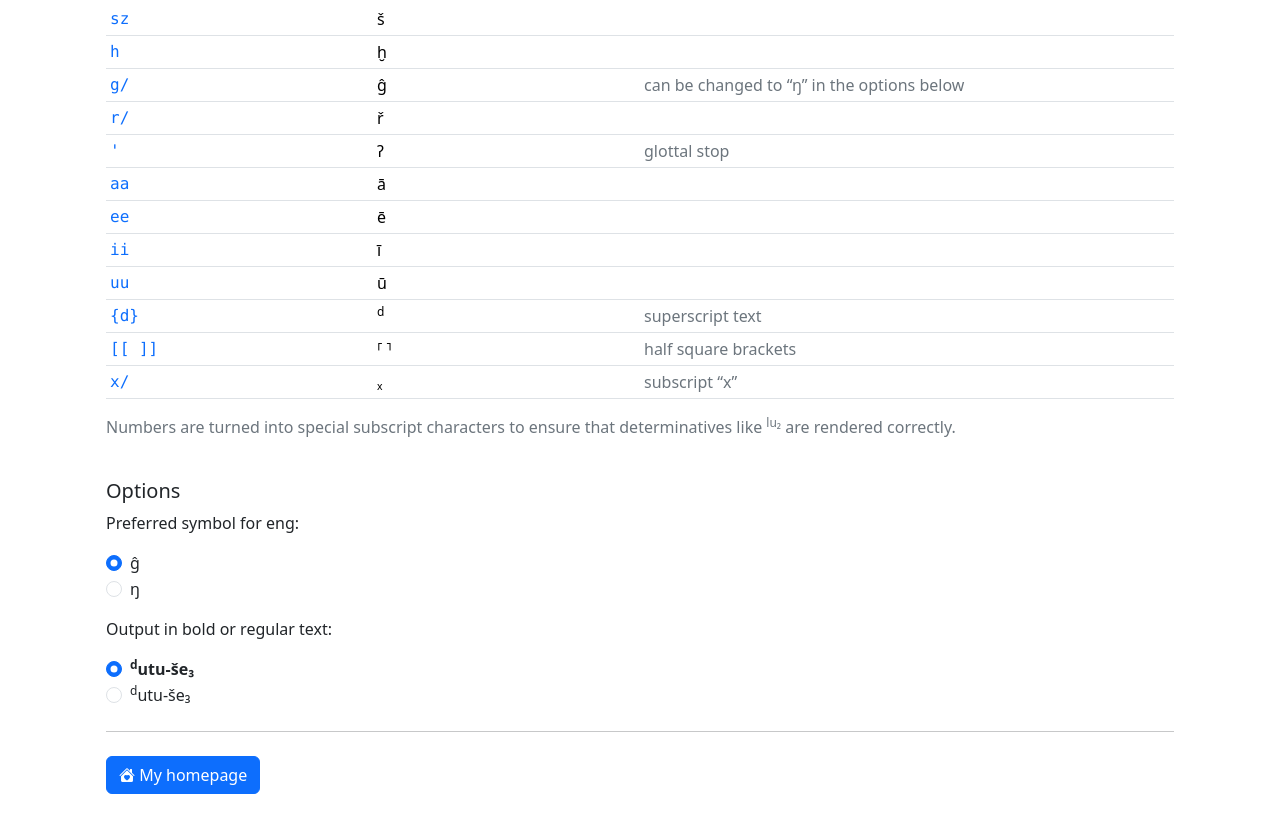
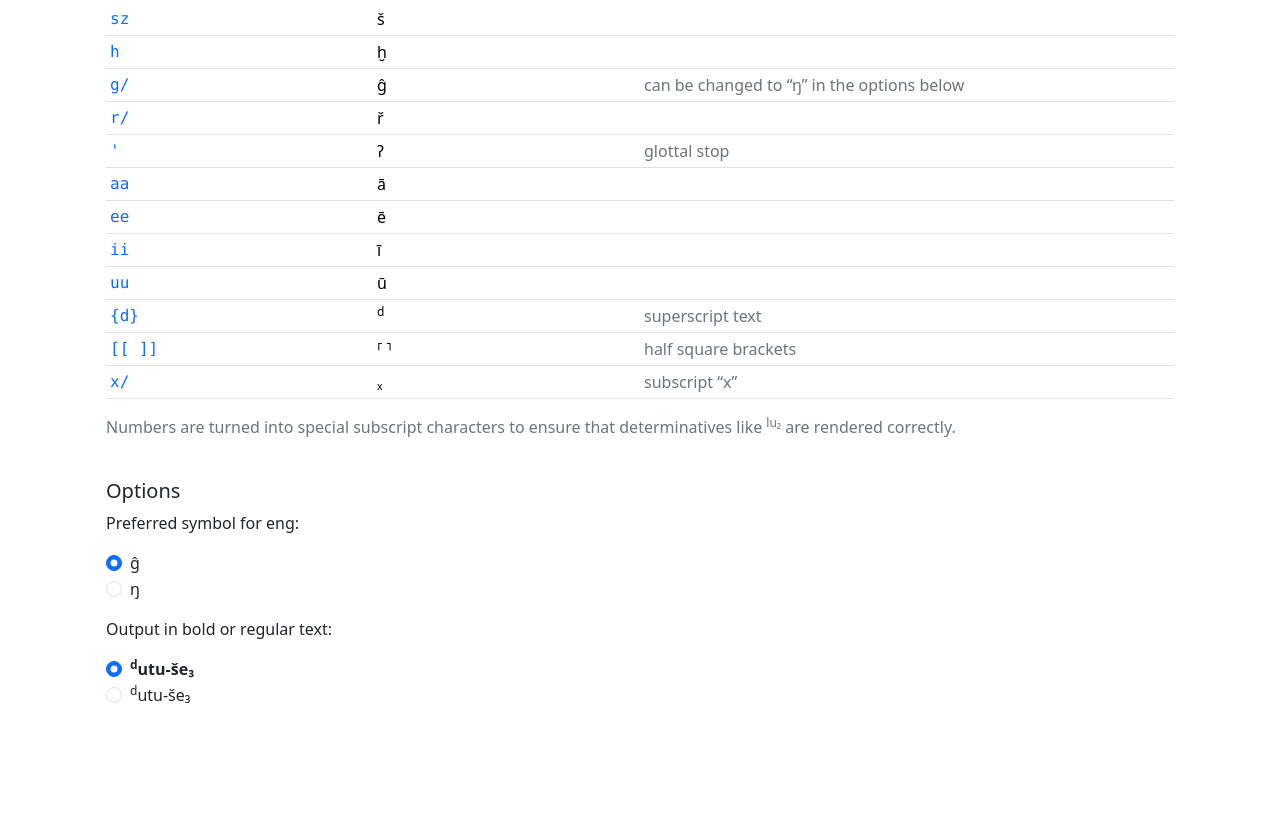
Before and after one commit to victorvoermans/sumtype, a plain HTML site: page index.html in a window 1280 px wide. Shown: the part 568-1400 px from the top of the page. After the commit the page ends 1315 px from the top, so only its background shows below. Drawn offline with nearby package versions, Linux system fonts and the light colour scheme.

Commit message:
Update index.html

```diff
--- a/index.html
+++ b/index.html
@@ -6,7 +6,7 @@
     <meta charset="utf-8">
     <meta name="viewport" content="width=device-width, initial-scale=1">
     <link href="https://cdn.jsdelivr.net/npm/bootstrap@5.3.3/dist/css/bootstrap.min.css" rel="stylesheet" integrity="sha384-QWTKZyjpPEjISv5WaRU9OFeRpok6YctnYmDr5pNlyT2bRjXh0JMhjY6hW+ALEwIH" crossorigin="anonymous">
-    <link href="https://cdn.jsdelivr.net/npm/bootstrap-icons/font/bootstrap-icons.css" rel="stylesheet">
+    <!-- <link href="https://cdn.jsdelivr.net/npm/bootstrap-icons/font/bootstrap-icons.css" rel="stylesheet"> -->
   </head>
 
   <body onload="convert()">
@@ -135,8 +135,10 @@ sza3.g en.lil2=ak idigna=am</textarea>
 
         <!-- Button to homepage -->
 
-        <hr class="my-4">
-        <p><a class="btn btn-primary" href="https://victorvoermans.github.io/"><i class="bi bi-house-heart-fill"></i> My homepage</a></p>
+        <!-- <hr class="my-4">
+        <p><a class="btn btn-primary" href="https://victorvoermans.github.io/"><i class="bi bi-house-heart-fill"></i> My homepage</a></p> -->
+
+        <!-- Remember to uncomment the Bootstrap icons -->
       </div>
     </div>
     <script src="sumtype.js"></script>
```
